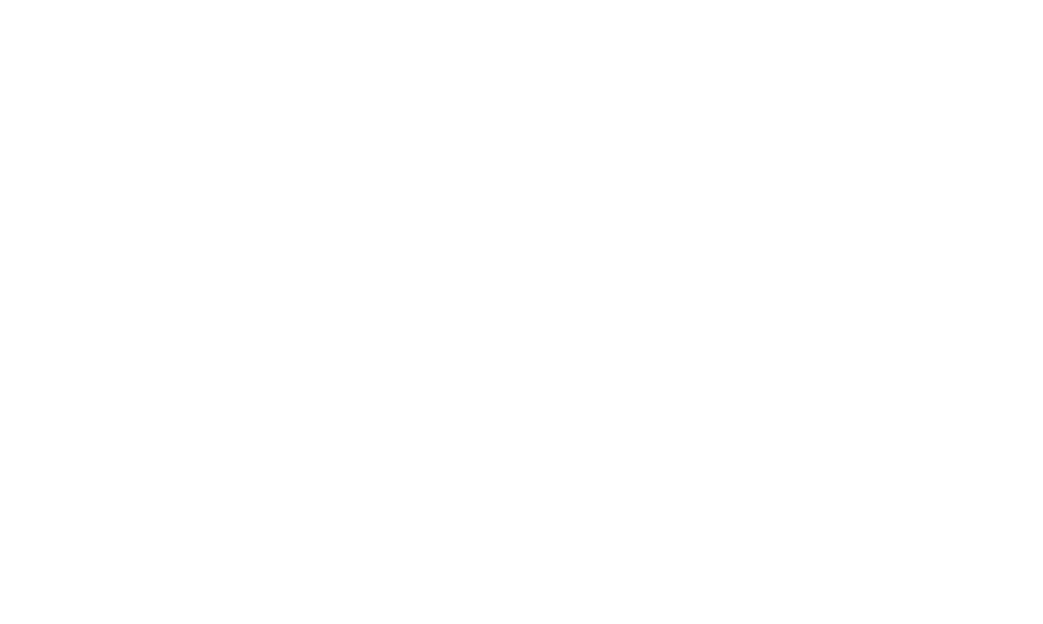
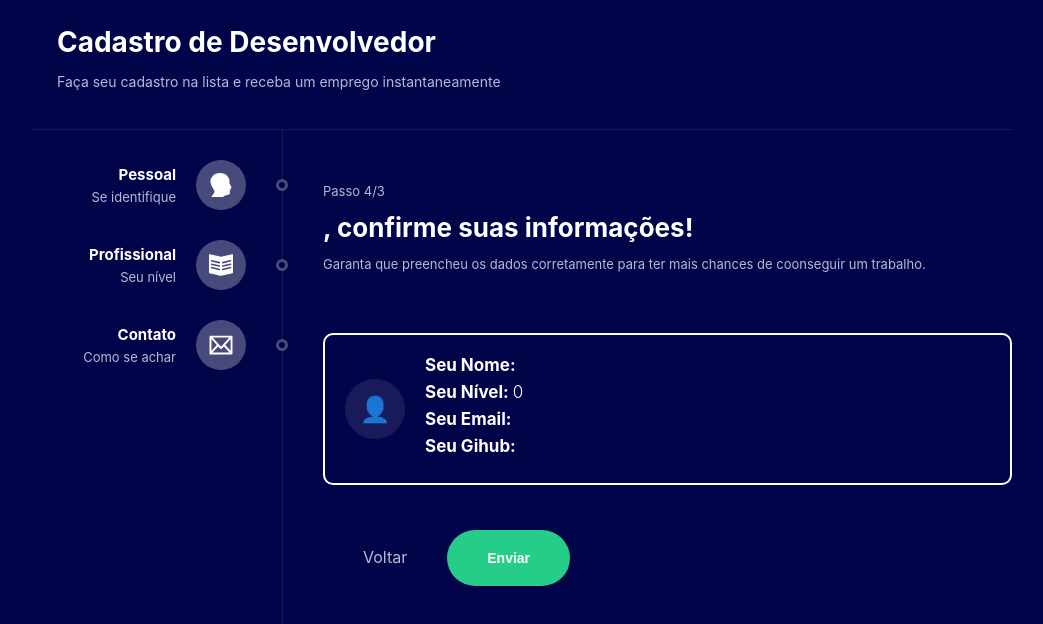
Before and after one commit to fdfborges/formulariomultsetpmodel, a React (Create React App) app: page /step4 in a window 1280 px wide. Before the commit this address had no page. Shown: the top 624 px of the page, without its empty margins (118-1161 px from the left). Built offline with nearby package versions, Linux system fonts and the light colour scheme.

Commit message:
criando o step 4

```diff
--- /dev/null
+++ b/src/components/Resume/index.tsx
@@ -0,0 +1,21 @@
+import * as C from './styles';
+import { useForm, FormActions } from '../../contexts/FormContext';
+
+type Props = {
+    icon: string;
+}
+
+export const Resume = ({ icon }: Props) => {
+    const { state, dispatch } = useForm();
+    return (
+        <C.Container>
+            <C.icon>{icon}</C.icon>
+            <C.info>
+                <C.title>Seu Nome: <strong>{state.name}</strong></C.title>
+                <C.title>Seu Nível: <strong>{state.level}</strong></C.title>
+                <C.title>Seu Email: <strong>{state.email}</strong></C.title>
+                <C.title>Seu Gihub: <strong>{state.github}</strong></C.title>
+            </C.info>
+        </C.Container>
+    )
+}
--- /dev/null
+++ b/src/components/Resume/styles.ts
@@ -0,0 +1,46 @@
+import styled from "styled-components";
+
+export const Container = styled.div`
+    display: flex;
+    border: 2px solid;
+    border-radius: 10px;
+    padding: 20px;
+    margin-bottom: 15px;
+    align-items: center;
+    cursor: pointer;
+
+    &:hover{
+        border: 2px solid #496459;
+    }
+`;
+
+export const icon = styled.div`
+    width: 60px;
+    height: 60px;
+    border-radius: 50%;
+    background-color: #191A59;
+    display: flex;
+    align-items: center;
+    justify-content: center;
+    font-size: 25px;
+`;
+
+export const info = styled.div`
+    flex: 1;
+    margin-left: 20px;
+`;
+
+export const title = styled.div`
+    font-size: 17px;
+    font-weight: bold;
+    margin-bottom: 7px;
+
+    strong{
+        font-weight: 300;
+    }
+`;
+
+export const description = styled.div`
+    font-size: 14px;
+    color: #B8B8D4;
+`;
--- a/src/pages/FormStep3/index.tsx
+++ b/src/pages/FormStep3/index.tsx
@@ -23,7 +23,7 @@
 
     const handleNextStep = () => {
         if (state.email !== '' && state.github !== '') {
-            console.log(state);
+            navigate('/step4')
         }else {
             alert("Preencha os dados!");
         }
@@ -71,7 +71,7 @@
                 </label>
 
 
-                <Link className='backButton' to={"/step2"}>Voltar</Link>
+                <Link className='backButton' to={"/step4"}>Voltar</Link>
                 <button onClick={handleNextStep}>Finalizar Cadastro</button>
             </C.Container>
         </Theme>
--- /dev/null
+++ b/src/pages/FormStep4/index.tsx
@@ -0,0 +1,65 @@
+import { useNavigate, Link } from 'react-router';
+import * as C from './styles';
+import { useForm, FormActions } from '../../contexts/FormContext';
+import { Theme } from '../../components/Theme';
+import { ChangeEvent, useEffect } from 'react';
+import { Resume } from '../../components/Resume';
+
+
+
+export const FormStep4 = () => {
+    const navigate = useNavigate();
+    const { state, dispatch } = useForm();
+
+    useEffect(() => {
+        if (state.name === '') {
+            // navigate('/');
+            console.log(state);
+        };
+
+        dispatch({
+            type: FormActions.setCurrentStep,
+            payload: 4
+        });
+    }, []);
+
+    const handleNextStep = () => {
+        if (state.name !== "") {
+            navigate("/step3");
+        } else {
+            alert("Preencha os dados!");
+        }
+    }
+
+    const handleNameChange = (e: ChangeEvent<HTMLInputElement>) => {
+        dispatch({
+            type: FormActions.setName,
+            payload: e.target.value
+        })
+    }
+
+    const setLevel = (level: number) => {
+        dispatch({
+            type: FormActions.setLevel,
+            payload: level
+        })
+    }
+
+    return (
+        <Theme>
+            <C.Container>
+                <p>Passo {state.currentStep}/3</p>
+                <h1>{state.name}, confirme suas informações!</h1>
+                <p>Garanta que preencheu os dados corretamente para ter mais chances de coonseguir um trabalho.</p>
+
+                <hr />
+
+                <Resume icon="👤"/>
+
+                <Link className='backButton' to={"/"}>Voltar</Link>
+                <button onClick={handleNextStep}>Enviar</button>
+
+            </C.Container>
+        </Theme>
+    )
+}
--- /dev/null
+++ b/src/pages/FormStep4/styles.ts
@@ -0,0 +1,44 @@
+import styled from 'styled-components'
+
+export const Container = styled.div`
+    p{
+        font-size: 13px;
+        color: #B8B8D4;
+    }
+
+    h1{
+        margin: 0;
+        padding: 0;
+        font-size: 26px;
+    }
+
+    hr{
+        height: 1px;
+        border: 0;
+        background-color: #16195;
+        margin: 30px 0;
+    }
+
+    label{
+        font-size: 13px;
+
+    }
+        button{
+        background-color: #25CD89;
+        color: #FFF;
+        font-size: 14px;
+        font-weight: bold;
+        padding: 20px 40px;
+        border: 0;
+        border-radius: 30px;
+        cursor: pointer;
+        margin-top: 30px;
+    }
+
+    .backButton{
+        font-size: 16px;
+        text-decoration: none;
+        padding: 20px 40px;
+        color: #B8B8D4;
+    }
+`;
--- a/src/router.tsx
+++ b/src/router.tsx
@@ -3,6 +3,7 @@
 import { FormStep1 } from './pages/FormStep1';
 import { FormStep2 } from './pages/FormStep2';
 import { FormStep3 } from './pages/FormStep3';
+import { FormStep4 } from './pages/FormStep4';
 
 export const Router = () => {
     return (
@@ -11,6 +12,7 @@
                 <Route path='/' element={<FormStep1 />} />
                 <Route path='/step2' element={<FormStep2 />} />
                 <Route path='/step3' element={<FormStep3 />} />
+                <Route path='/step4' element={<FormStep4 />} />
             </Routes>
         </BrowserRouter>
     );
```
